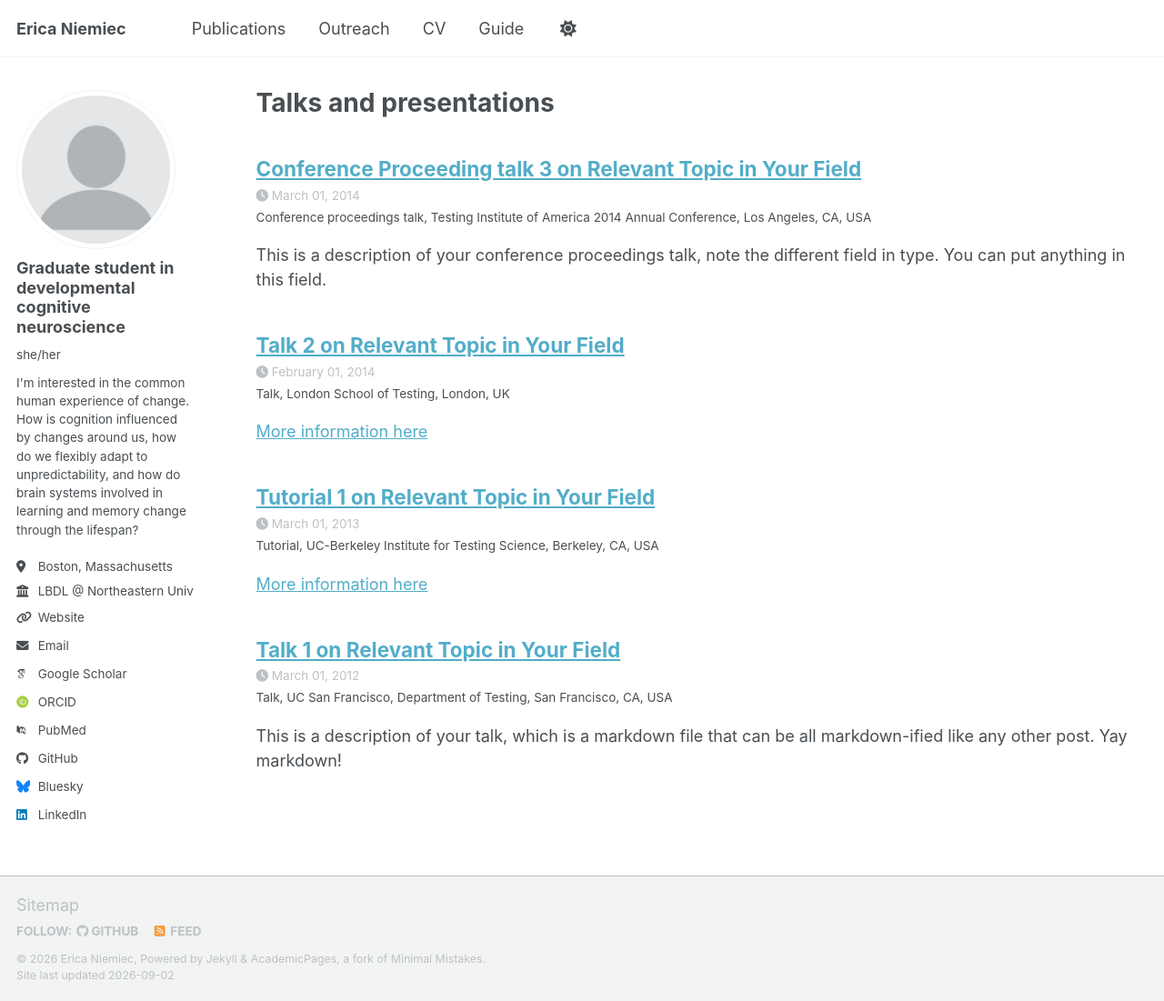
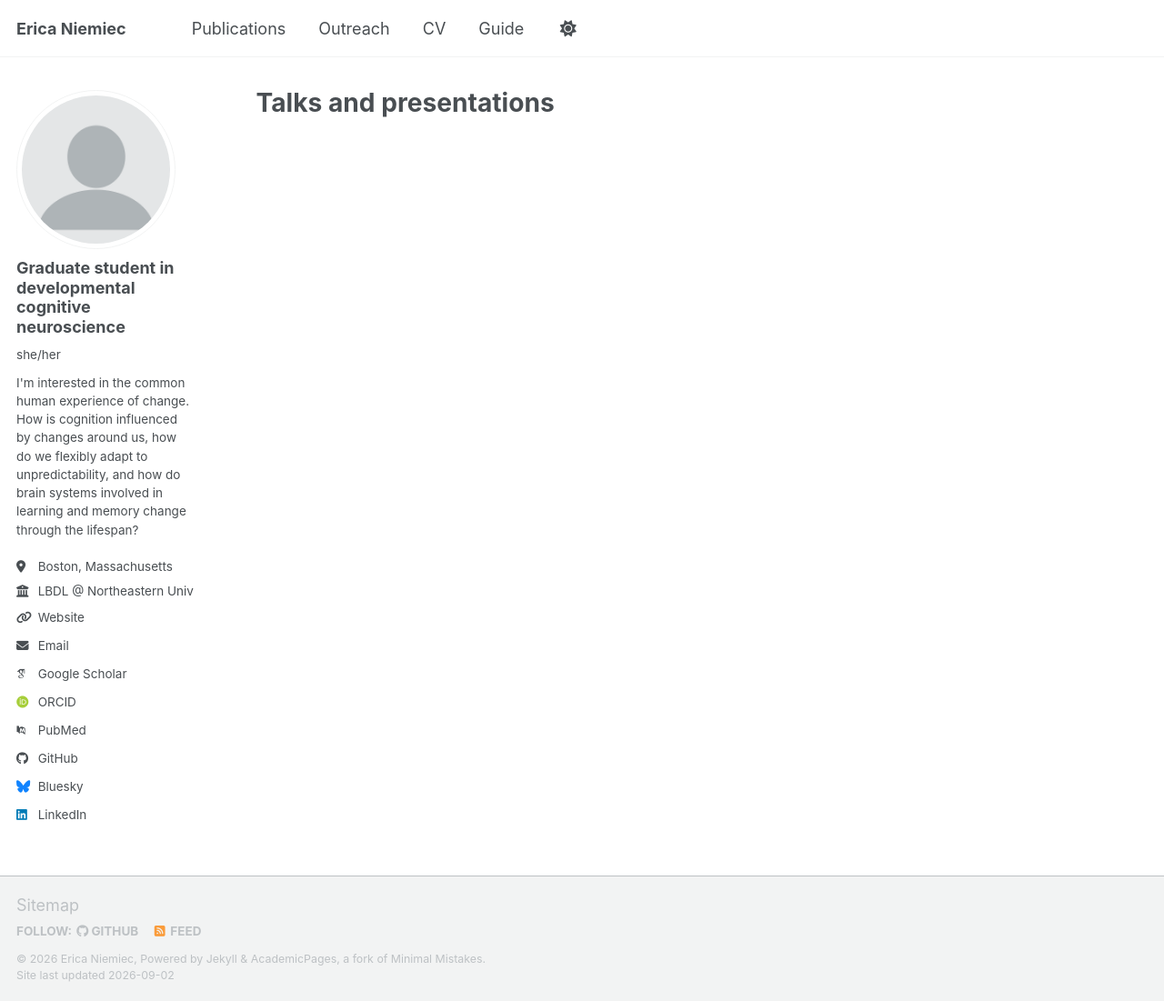
Before and after one commit to ericaniemiec/ericaniemiec.github.io, a Jekyll site: the page built from _pages/talks.html, in a window 1280 px wide and 1101 px high. Shown: the whole window at 91% size. Built offline with Jekyll 4.4.1, drawn with Linux system fonts in a browser that asks for light colours; some web fonts are replaced; a script bundle is joined from its source files by our own code; library files that are not in the unit come from our copies; part of the change alters nothing that is shown.

```diff
--- a/_config.yml
+++ b/_config.yml
@@ -188,16 +188,10 @@ kramdown:
 
 # These settings control the types of collections used by the template
 collections:
-  teaching:
-    output: true
-    permalink: /:collection/:path/
   publications:
     output: true
     permalink: /:collection/:path/
-  portfolio:
-    output: true
-    permalink: /:collection/:path/
-  talks:
+  outreach:
     output: true
     permalink: /:collection/:path/
 
```
